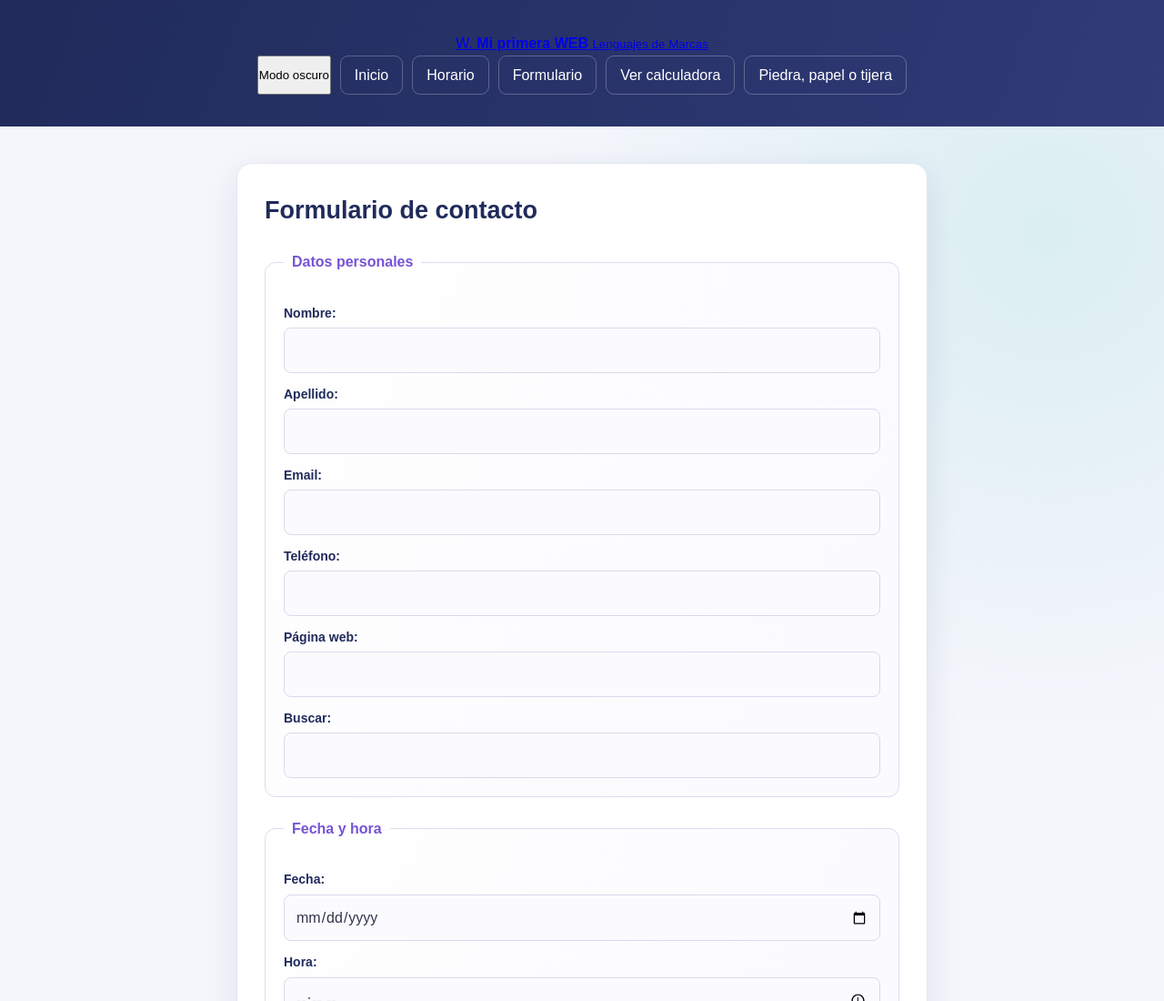
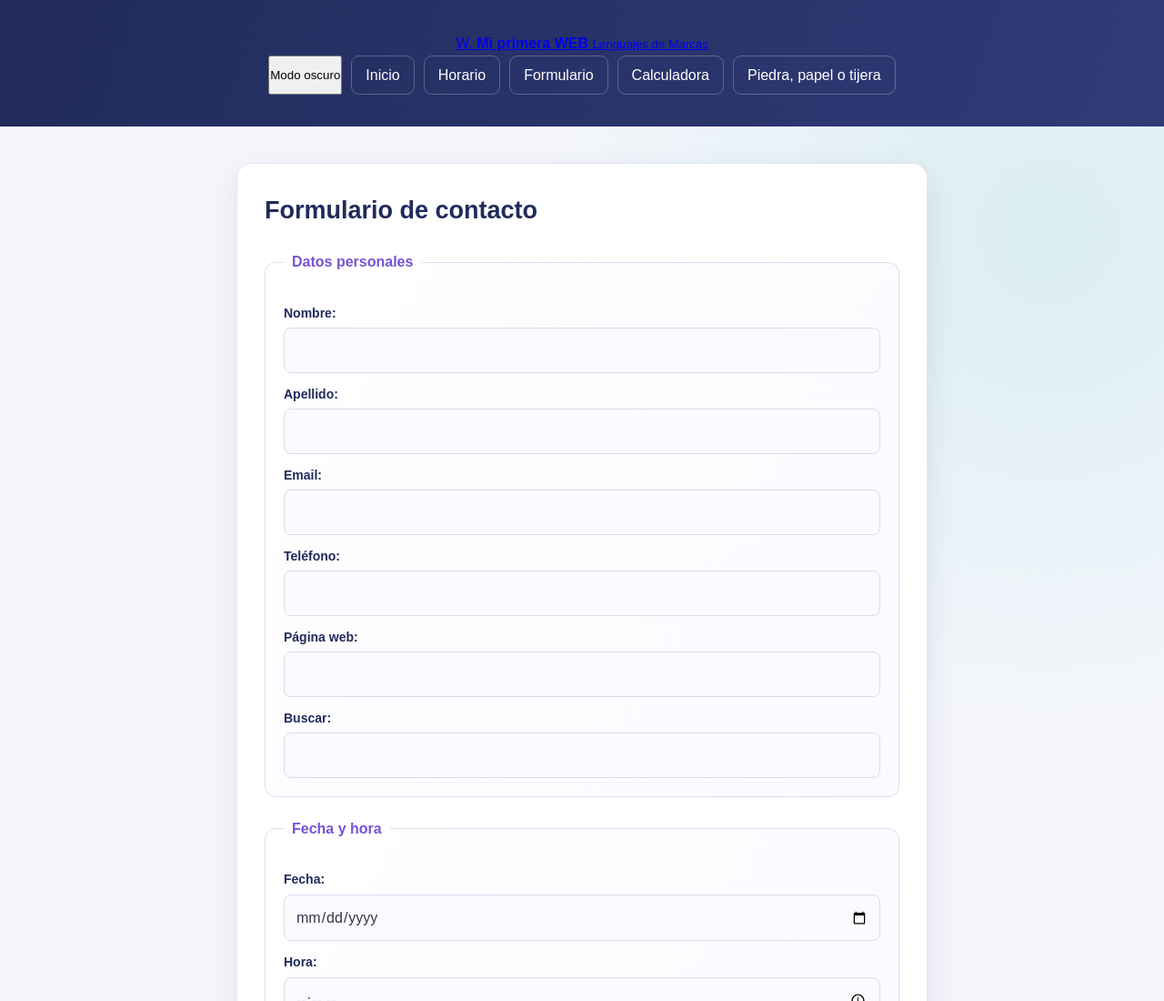
Before and after one commit to joss-019/Lenguaje-Marcas, a plain HTML site: page Formulario.html in a window 1280 px wide. Shown: the top 1100 px of the page at 91% size. Drawn offline with Linux system fonts and the light colour scheme.

Commit message:
Update navigation links and remove buttons

```diff
--- a/Formulario.html
+++ b/Formulario.html
@@ -33,16 +33,10 @@
             </button>
 
             <a href="./index.html">Inicio</a>
-            <a href="./Horario1.html">Horario</a>
-            <a href="./Formulario.html">Formulario</a>
-
-            <a href="./Calculadora/Calculadora.html" class="boton boton-principal">
-                Ver calculadora
-            </a>
-
-            <a href="./Juego/juego.html" class="boton boton-principal">
-                Piedra, papel o tijera
-            </a>
+            <a href="./Horario1.html" class="activo">Horario</a>
+            <a href="./Formulario.html" class="activo">Formulario</a>
+            <a href="./Calculadora/Calculadora.html" class="activo">Calculadora</a>
+            <a href="./Juego/juego.html" class="activo">Piedra, papel o tijera</a>
 
         </nav>
 
```
